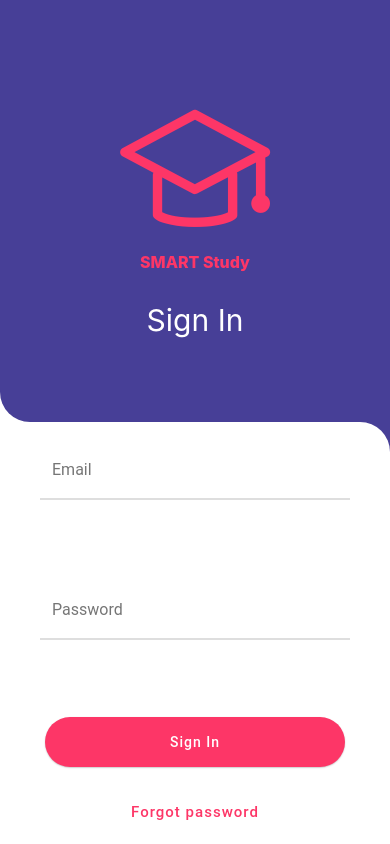
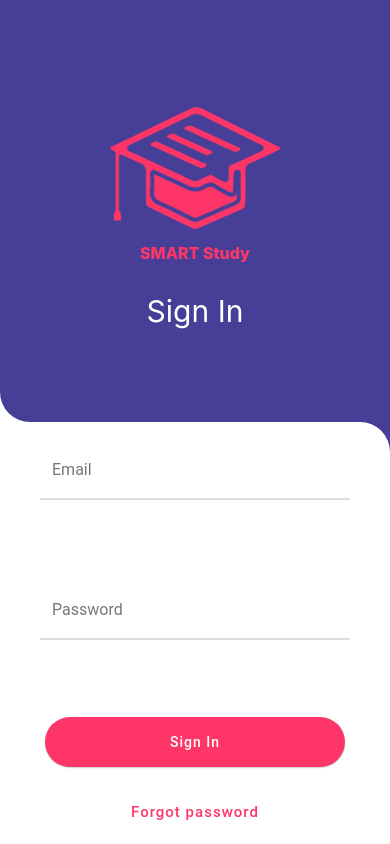
Before and after one commit to Allyday/techwiz-3-app, a React Native app: screen /Login in a window 390 px wide. Built offline with nearby package versions, Linux system fonts and the light colour scheme.

Commit message:
logo login

```diff
--- a/src/screens/auth/LoginScreen.jsx
+++ b/src/screens/auth/LoginScreen.jsx
@@ -1,4 +1,11 @@
-import { StyleSheet, Text, View, Dimensions, SafeAreaView } from "react-native";
+import {
+  StyleSheet,
+  Text,
+  View,
+  Dimensions,
+  SafeAreaView,
+  Image,
+} from "react-native";
 import { SimpleLineIcons } from "@expo/vector-icons";
 import { useTheme, Button, TextInput } from "react-native-paper";
 import React, { useState } from "react";
@@ -54,10 +61,12 @@ const LoginScreen = ({ navigation }) => {
     <SafeAreaView style={styles.container}>
       <View>
         <View style={styles.viewLogo}>
-          <SimpleLineIcons
-            name="graduation"
-            size={150}
-            color={colors.primary}
+          <Image
+            style={{
+              width: 280,
+              height: 150,
+            }}
+            source={require("../../assets/adaptive-icon.png")}
           />
           <Text style={styles.textLogo}>SMART Study</Text>
           <Text style={styles.textSignin}>Sign In</Text>
```
